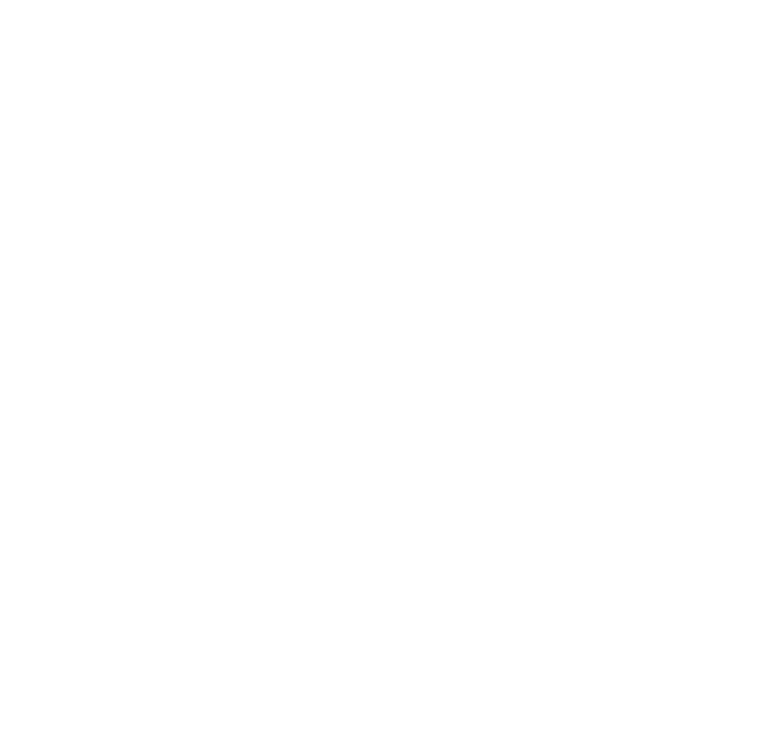
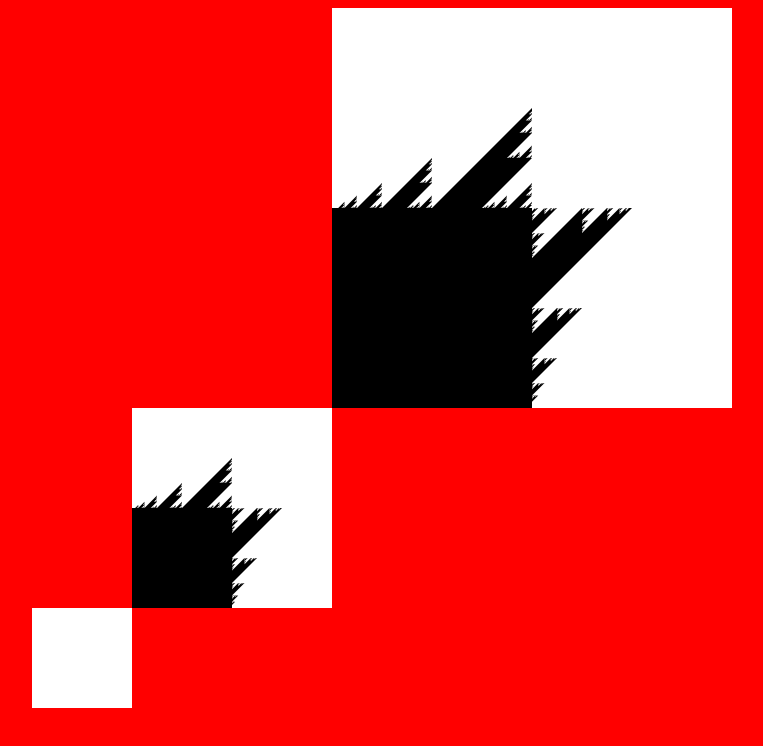
Before and after one commit to houndstooth/Thousoondth, a plain HTML site: page index.html in a window 1280 px wide. Shown: the whole page, without its empty margins (76-839 px from the left). Drawn offline with Linux system fonts and the light colour scheme.

Commit message:
alright good

```diff
--- /dev/null
+++ b/execute2.js
@@ -0,0 +1,31 @@
+for (var i = 0; i < RECURSIVE_DEPTH; i++ ) {
+  if (i % 2 == 0) {
+    drawSquare(
+      (i / 2) + 1,
+      [
+        1,
+        Math.pow(2, (i / 2) + 1) - 2
+      ],
+      true
+    );
+  } else {
+    drawSquare(
+      Math.floor(i / 2) + 2,
+      [
+        2,
+        Math.pow(2, Math.floor(i / 2) + 2) - 3
+      ],
+      false
+    );
+    drawHorizontalJaggies(
+      Math.floor(i / 2) + 2,
+      [
+        2,
+        Math.pow(2, Math.floor(i / 2) + 2) - 4 //ughh... for some reason this has to be different than the square it attaches to... but it works w/ the recursive back and forth...
+      ],
+      false,
+      0,
+      0
+    );
+  }
+}
--- /dev/null
+++ b/fundamentalShapes2.js
@@ -0,0 +1,49 @@
+function drawPlainTriangle(resolutionLayer, position, white) {
+  ctx.fillStyle = white ? "#fff" : "#000"
+
+  // "original" version in the top left half of the screen
+
+  var resolution = Math.pow(2, resolutionLayer);
+  var unit = WIDTH / resolution;
+  var topLeftX = position[0] * unit;
+  var topLeftY = position[1] * unit;
+
+  ctx.beginPath();
+  ctx.moveTo(topLeftX + unit, topLeftY        );
+  ctx.lineTo(topLeftX + unit, topLeftY + unit );
+  ctx.lineTo(topLeftX,        topLeftY + unit );
+  ctx.closePath();
+  ctx.fill();
+
+  // "mirrored" version in the bottom right half of the screen
+
+  var mirroredPosition = [];
+  mirroredPosition[0] = Math.pow(2, resolutionLayer) - position[1] - 1;
+  mirroredPosition[1] = Math.pow(2, resolutionLayer) - position[0] - 1;
+  var mirroredTopLeftX = mirroredPosition[0] * unit;
+  var mirroredTopLeftY = mirroredPosition[1] * unit;
+
+  ctx.beginPath();
+  ctx.moveTo(mirroredTopLeftX,        mirroredTopLeftY        );
+  ctx.lineTo(mirroredTopLeftX + unit, mirroredTopLeftY        );
+  ctx.lineTo(mirroredTopLeftX,        mirroredTopLeftY + unit );
+  ctx.closePath();
+  ctx.fill();
+};
+
+function drawSquare(resolutionLayer, position, white) {
+  ctx.fillStyle = white ? "#fff" : "#000"
+
+  var resolution = Math.pow(2, resolutionLayer);
+  var unit = WIDTH / resolution;
+  var topLeftX = position[0] * unit;
+  var topLeftY = position[1] * unit;
+
+  ctx.beginPath();
+  ctx.moveTo(topLeftX,        topLeftY        );
+  ctx.lineTo(topLeftX + unit, topLeftY        );
+  ctx.lineTo(topLeftX + unit, topLeftY + unit );
+  ctx.lineTo(topLeftX,        topLeftY + unit );
+  ctx.closePath();
+  ctx.fill();
+};
--- a/index.html
+++ b/index.html
@@ -10,14 +10,14 @@
 
 </head>
 
-<body>
+<body style="background-color: red">
     <canvas class="canvas"></canvas>
 
-		<!--<script src="fundamentalShapes.js"></script>
-		<script src="thousoondth.js"></script>
-		<script src="execute.js"></script>
-		<script src="startOver.js"></script>!-->
-		<script src="moreFractallyLooking.js"></script>
+		<script src="fundamentalShapes2.js"></script>
+		<script src="thousoondth2.js"></script>
+		<script src="execute2.js"></script>
+		<!--<script src="startOver.js"></script>
+		<script src="moreFractallyLooking.js"></script>!-->
 
 </body>
 </html>
--- a/moreFractallyLooking.js
+++ b/moreFractallyLooking.js
@@ -25,8 +25,34 @@ ORIGINAL_BOTTOM_RIGHT_GRID = [
   [ false, false, true,  false ]
 ];
 
-var topLeftGrid = ORIGINAL_TOP_LEFT_GRID;
-var bottomRightGrid = ORIGINAL_BOTTOM_RIGHT_GRID;
+
+
+
+//
+// var topLeftGrid = ORIGINAL_TOP_LEFT_GRID;
+// var bottomRightGrid = ORIGINAL_BOTTOM_RIGHT_GRID;
+
+var topLeftGrid = [
+  [ true,  true,  true,  true,  true,  true,  true,  true  ],
+  [ true,  true,  true,  true,  true,  true,  true,  true  ],
+  [ true,  true,  true,  true,  true,  true,  true,  true  ],
+  [ true,  true,  true,  false,  true,  true,  true,  true  ],
+  [ true,  true,  false, false, true,  false,  true,  true  ],
+  [ true,  true,  false, false, false,  true,  true,  true  ],
+  [ true,  true,  false,  true,  true,  true,  true,  true  ],
+  [ true,  true,  true,  true,  true,  true,  true,  true  ]
+];
+
+var bottomRightGrid = [
+  [ true,  true,  true,  true,  true,  true,  true,  true  ],
+  [ true,  true,  true,  true,  true,  true,  true,  true  ],
+  [ true,  true,  true,  false,  true,  true,  true,  true  ],
+  [ true,  true,  false,  true,  true,  true,  true,  true  ],
+  [ true,  true,  false, false, false,  true,  true,  true  ],
+  [ true,  false,  false, false, true,  true,  true,  true  ],
+  [ true,  true,  true,  true,  true,  true,  true,  true  ],
+  [ true,  true,  true,  true,  true,  true,  true,  true  ]
+];
 
 var actualHoundstoothTopLeftGrid = ORIGINAL_TOP_LEFT_GRID;
 var actualHoundstoothBottomRightGrid = ORIGINAL_BOTTOM_RIGHT_GRID;
@@ -35,7 +61,12 @@ var newTopLeftGrid, newBottomRightGrid;
 
 var curLayer = 1;
 
+//this is here b/c i decided to up the res of the seed of the fractal
+// but was too lazy to rewrite the seed of normal houndstooth at that scale
+convertActualHoundstoothGridsToNextLayer();
+
 // EXECUTE
+
 
 // console.log(topLeftGrid);
 // convertGridsToNextLayer();
@@ -52,6 +83,8 @@ var curLayer = 1;
 // console.log(actualHoundstoothTopLeftGrid);
 
 // FUNCTIONS
+
+
 
 
 function renderReality() {
@@ -87,6 +120,19 @@ function doSomeFractalMagic() {
   console.log(actualHoundstoothTopLeftGrid);
   console.log("actual houndstooth bottom right grid: ");
   console.log(actualHoundstoothBottomRightGrid);
+
+  convertGridsToNextLayer();
+  console.log("fractal reality top left grid: ");
+  console.log(topLeftGrid);
+  console.log("fractal reality bottom right grid: ");
+  console.log(bottomRightGrid);
+  convertActualHoundstoothGridsToNextLayer();
+  console.log("actual houndstooth top left grid: ");
+  console.log(actualHoundstoothTopLeftGrid);
+  console.log("actual houndstooth bottom right grid: ");
+  console.log(actualHoundstoothBottomRightGrid);
+
+
   var resolutionLayer = Math.log2(actualHoundstoothTopLeftGrid.length);  //MINUS ONE?!?!?!?!
   //check blacks
   for (var i = 2; i < topLeftGrid.length; i = i + 4 ) {
@@ -97,9 +143,12 @@ function doSomeFractalMagic() {
       //   ///.....so i actually have to create a houndstooth pattern for each layer, and
       //   ///also not coutn the white tris, but coutn the MATCHES between it and that...
       // }
-      if (numMatches(i,j) >= 8 || numMatches(i,j) == 0) {
+      if (numMatches(i,j) >= 8) {
         // drawHoundstooth(resolutionLayer - 1, [i,j], false)
-        flipGridTrisToHoundstooth(resolutionLayer - 1, [i,j], false);
+        if (thisHoundstoothWouldntSplitUpTheMainOne(i,j)) {
+          flipGridTrisToHoundstooth(resolutionLayer - 1, [i,j], false);
+        }
+
       }
     }
   }
@@ -112,12 +161,18 @@ function doSomeFractalMagic() {
       //   ///.....so i actually have to create a houndstooth pattern for each layer, and
       //   ///also not coutn the white tris, but coutn the MATCHES between it and that...
       // }
-      if (numMatches(i,j) >= 8 || numMatches(i,j) == 0) {
+      if (numMatches(i,j) >= 8) {
         // drawHoundstooth(resolutionLayer - 1, [i,j], true)
-        flipGridTrisToHoundstooth(resolutionLayer - 1, [i,j], true);
+        if (thisHoundstoothWouldntSplitUpTheMainOne(i,j)) {
+          flipGridTrisToHoundstooth(resolutionLayer - 1, [i,j], true);
+        }
       }
     }
   }
+}
+
+function thisHoundstoothWouldntSplitUpTheMainOne(i,j) {
+  return true;
 }
 
 function flipGridTrisToHoundstooth(resolutionLayer, position, white) {
--- /dev/null
+++ b/thousoondth2.js
@@ -0,0 +1,40 @@
+var canvas = document.querySelector('.canvas');
+var ctx = canvas.getContext('2d');
+WIDTH = 800;
+HEIGHT = WIDTH;
+canvas.width = WIDTH;
+canvas.height = HEIGHT;
+ctx.lineWidth = 1;
+RECURSIVE_DEPTH = 5;
+
+function drawMagicTriangle(resolutionLayer, position, white, iteration) {
+  drawPlainTriangle(resolutionLayer, position, white, iteration);
+  if (iteration < RECURSIVE_DEPTH) {
+    if (iteration % 2 == 0 ) {
+      drawVerticalJaggies(resolutionLayer , position, !white, iteration + 1);
+    }
+    else {
+      drawHorizontalJaggies(resolutionLayer, position, !white, iteration + 1);
+    }
+  }
+};
+
+function drawHorizontalJaggies(resolutionLayer, position, white, iteration) {
+  for (var i = 0; i < RECURSIVE_DEPTH; i++) {
+    var c = (position[0] + 0) * Math.pow(2, i + 1) + 1;
+    var r = (position[1] + 1) * Math.pow(2, i + 1) - 1;
+    var thisResLayer = resolutionLayer + i + 1;
+    console.log("HJT | rL: " + thisResLayer + ", pos: [" + c + ", " + r + "]");
+    drawMagicTriangle(thisResLayer, [c,r], white, iteration);
+  };
+};
+
+function drawVerticalJaggies(resolutionLayer, position, white, iteration) {
+  for (var i = 0; i < RECURSIVE_DEPTH; i++) {
+    var c = (position[0] + 1) * Math.pow(2, i + 1) - 1;
+    var r = (position[1] + 0) * Math.pow(2, i + 1) + 1;
+    var thisResLayer = resolutionLayer + i + 1;
+    console.log("  VJT | rL: " + thisResLayer + ", pos: [" + c + ", " + r + "]");
+    drawMagicTriangle(thisResLayer, [c,r], white, iteration);
+  };
+};
```
Also changed, not shown: fundamentalShapes.js (+16 -12 lines), thousoondth.js (+80 -46 lines).
